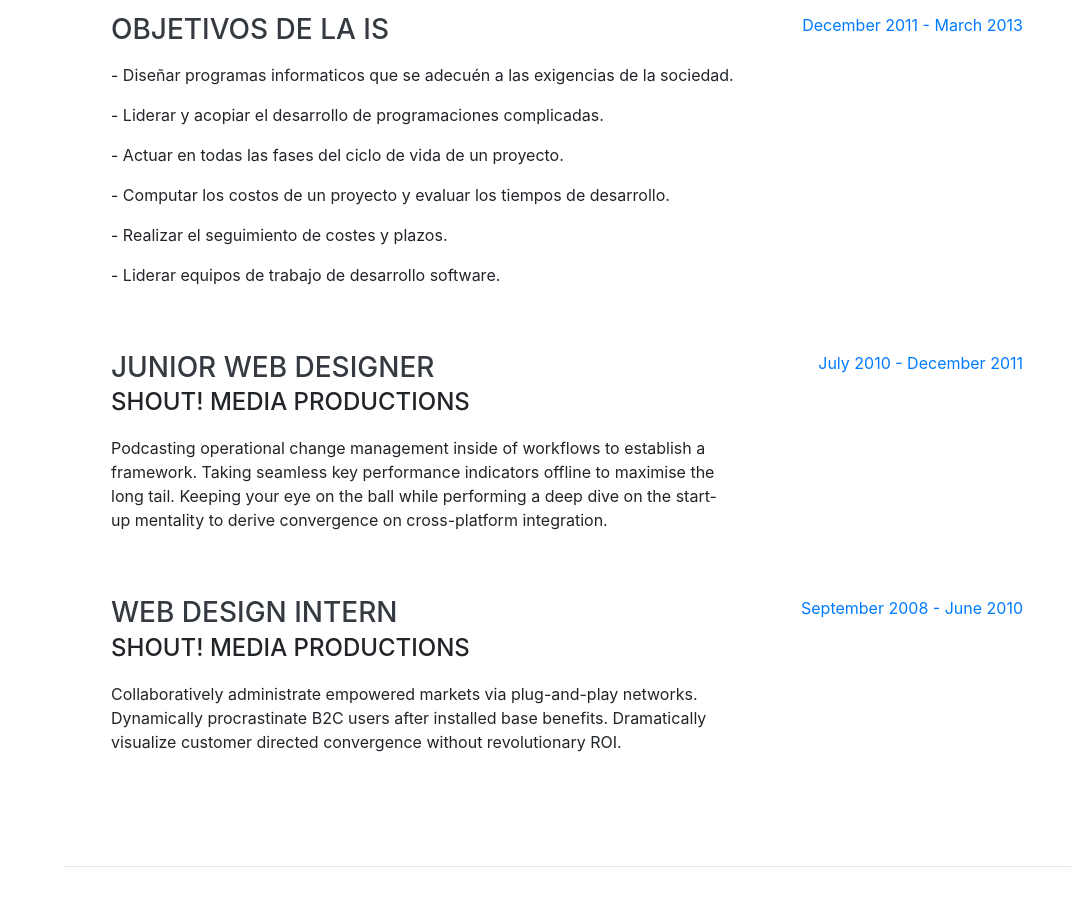
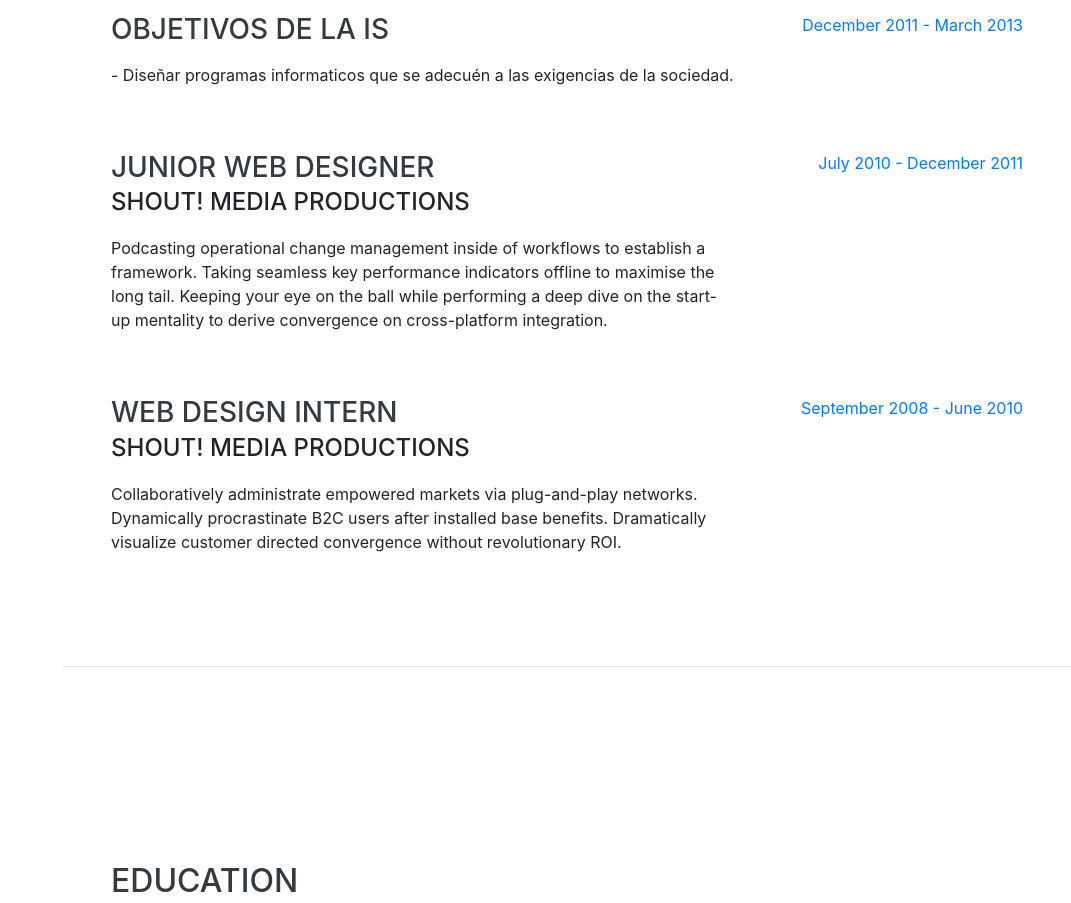
Before and after one commit to jonathspz/jonathspz.github.io, a website with bundled scripts: page index.html in a window 1280 px wide. Shown: the part 1096-1999 px from the top of the page, without its empty margins (209-1280 px from the left). Built offline with nearby package versions, Linux system fonts and the light colour scheme; a web font is replaced by a local one.

Commit message:
Update index.html

```diff
--- a/index.html
+++ b/index.html
@@ -108,11 +108,7 @@
             <h3 class="mb-0">Objetivos de la IS</h3>
             <div class="subheading mb-3"></div>
             <p>- Diseñar programas informaticos que se adecuén a las exigencias de la sociedad.</p>
-            <p>- Liderar y acopiar el desarrollo de programaciones complicadas.</p>
-            <p>- Actuar en todas las fases del ciclo de vida de un proyecto.</p>
-            <p>- Computar los costos de un proyecto y evaluar los tiempos de desarrollo.</p>
-            <p>- Realizar el seguimiento de costes y plazos.</p>
-            <p>- Liderar equipos de trabajo de desarrollo software.</p>
+
           </div>
           <div class="resume-date text-md-right">
             <span class="text-primary">December 2011 - March 2013</span>
```
